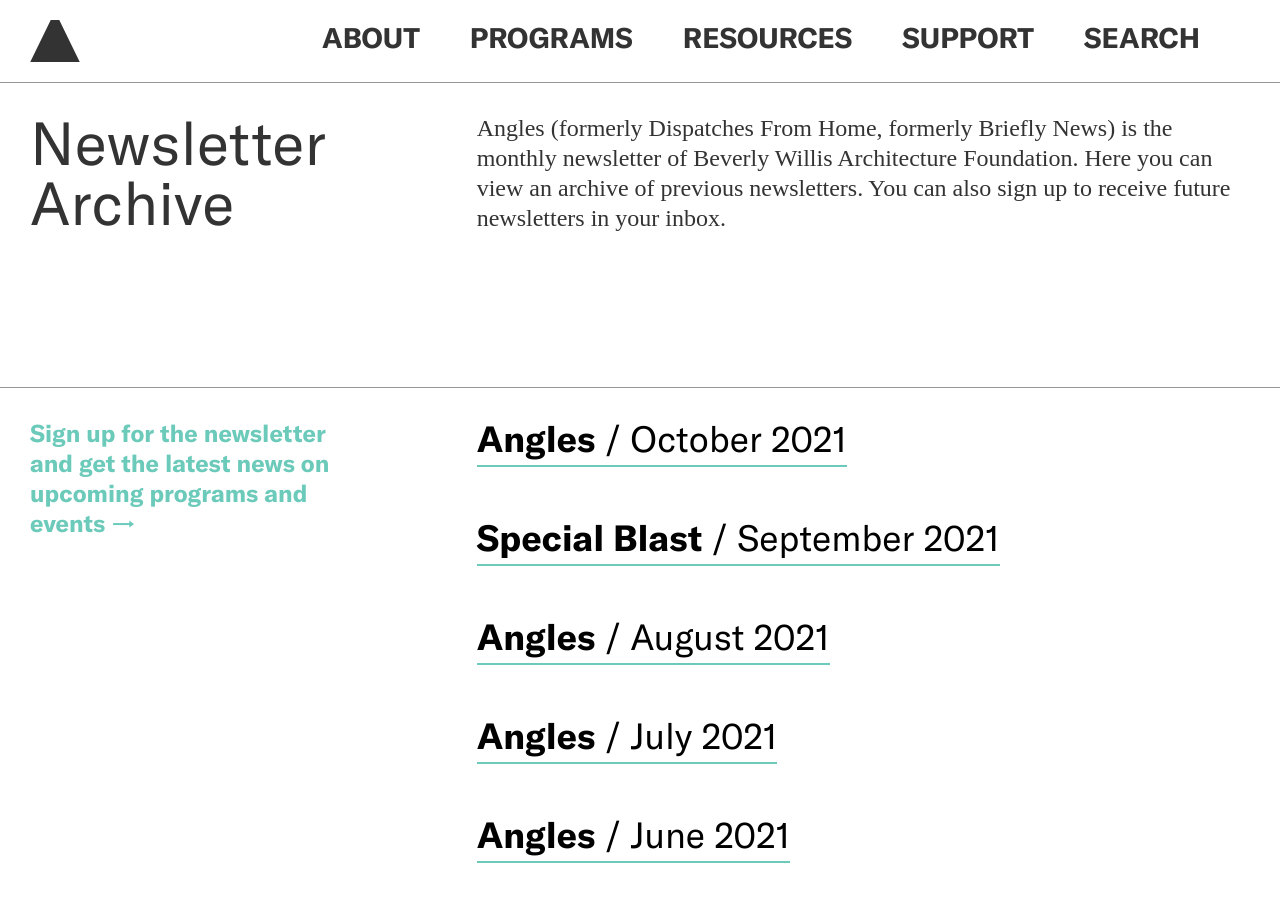
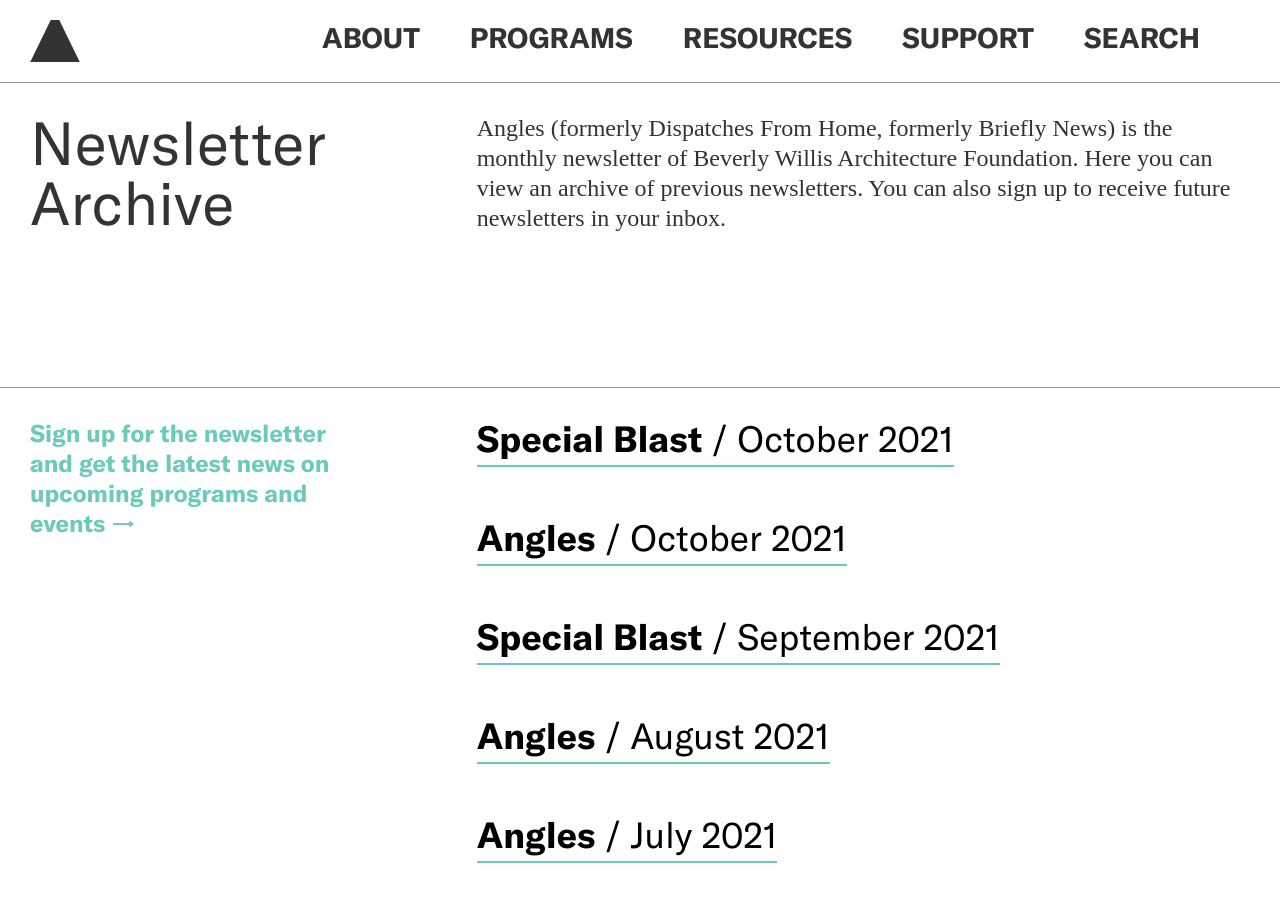
Before and after one commit to jengalas/bwaf-bbw, a Jekyll site: the page built from _resources/newsletter-archive.md, in a window 1280 px wide and 900 px high. Built offline with Jekyll 4.4.1, drawn with Linux system fonts in a browser that asks for light colours; some web fonts are replaced.

Commit message:
Update from Forestry.io Aislinn McNamara updated _resources/newsletter-archive.md

```diff
--- a/_resources/newsletter-archive.md
+++ b/_resources/newsletter-archive.md
@@ -10,6 +10,9 @@
 sign-up-text: Sign up for the newsletter and get the latest news on upcoming programs
   and events
 newsletters:
+- title: Special Blast
+  month_year: October 2021
+  link: https://mailchi.mp/bwaf/b5rrdu42wi-2995150
 - title: Angles
   month_year: October 2021
   link: https://mailchi.mp/bwaf/b5rrdu42wi-2995146
```
